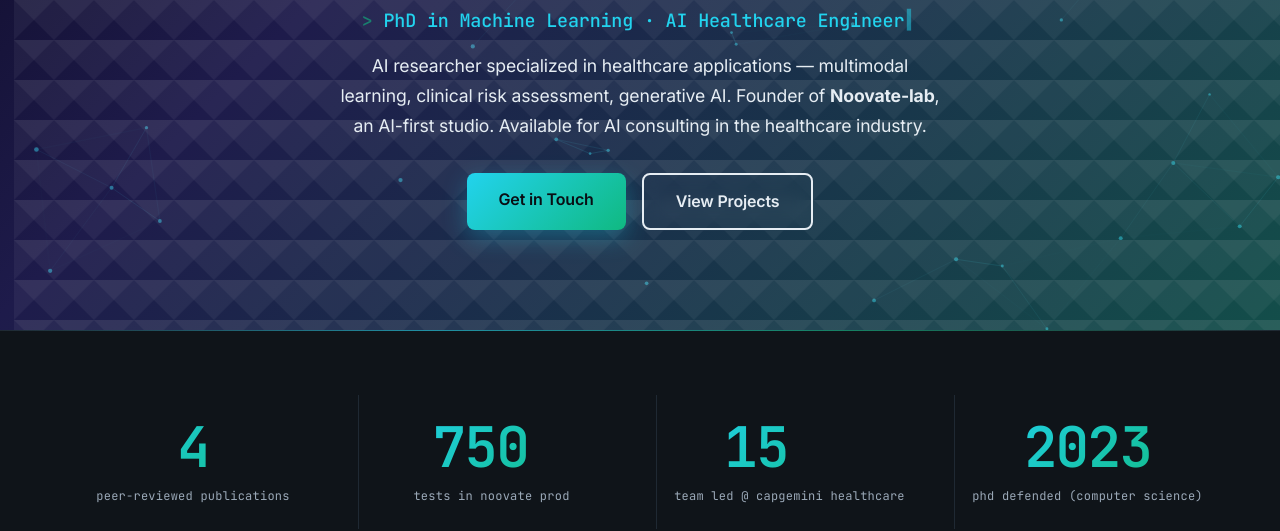
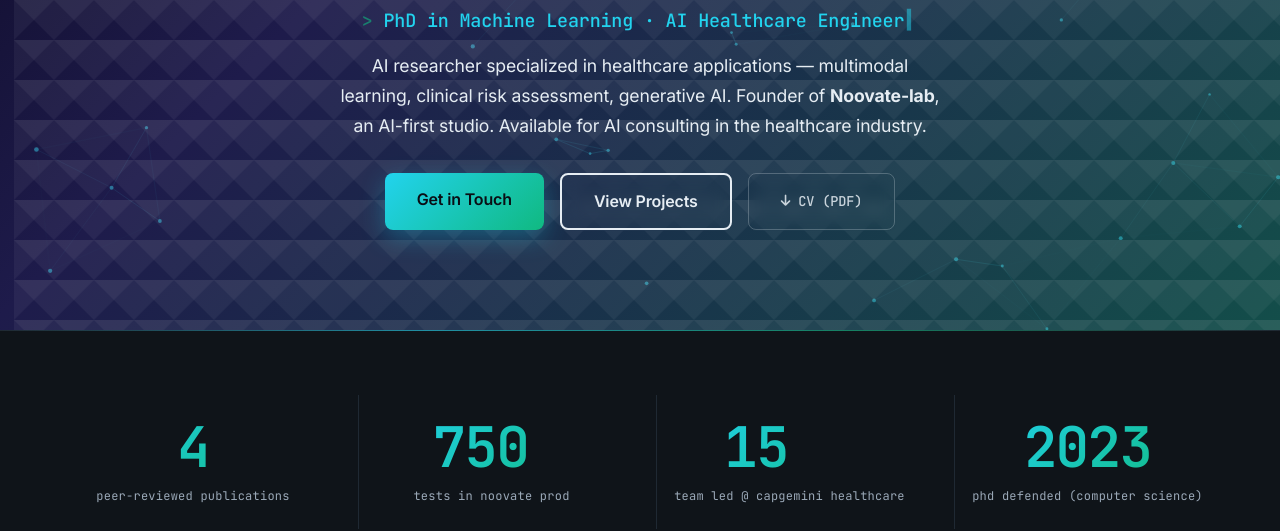
Before and after one commit to Gwyrm/CV, a plain HTML site: page index.html in a window 1280 px wide. Shown: the part 300-831 px from the top of the page. Drawn offline with nearby package versions, Linux system fonts and the light colour scheme.

Commit message:
feat: download CV (PDF) button in the hero
- Copy the FlowCV-exported PDF into the repo as Pierre_Moreau_CV.pdf
  (188 KB) so it's served directly from the same origin — clean URL,
  no redirect, no third-party
- Third hero button "↓ CV (PDF)" with native download attribute and
  aria-label. Style is intentionally tertiary (.btn-ghost) so it
  doesn't compete with the primary "Get in Touch" CTA: transparent
  background, mono font, small arrow, lights up cyan on hover
- Adds visible value for recruiters who want a quick offline copy

```diff
--- a/index.html
+++ b/index.html
@@ -141,6 +141,9 @@
                 <div class="hero-buttons" data-aos="fade-up" data-aos-delay="800">
                     <a href="#contact" class="btn btn-primary">Get in Touch</a>
                     <a href="#projects" class="btn btn-secondary">View Projects</a>
+                    <a href="Pierre_Moreau_CV.pdf" download class="btn btn-ghost" aria-label="Download CV in PDF format">
+                        <i class="fas fa-arrow-down"></i> CV (PDF)
+                    </a>
                 </div>
             </div>
         </div>
--- a/styles.css
+++ b/styles.css
@@ -1701,6 +1701,31 @@ body {
     color: var(--bg-primary);
 }
 
+/* Ghost button — for tertiary actions like "Download CV" */
+.btn-ghost {
+    background: transparent;
+    color: rgba(230, 237, 243, 0.85);
+    border: 1px solid rgba(230, 237, 243, 0.25);
+    backdrop-filter: blur(8px);
+    display: inline-flex;
+    align-items: center;
+    gap: 0.5rem;
+    font-family: var(--font-mono);
+    font-size: 0.85rem;
+    font-weight: 500;
+}
+
+.btn-ghost:hover {
+    border-color: var(--accent-cyan);
+    color: var(--accent-cyan);
+    transform: translateY(-2px);
+    background: rgba(34, 211, 238, 0.06);
+}
+
+.btn-ghost i {
+    font-size: 0.8rem;
+}
+
 /* Cards : elevated dark with subtle border */
 .contact-item {
     background: var(--bg-card);
```
Also changed, not shown: index-fr.html (+3 -0 lines), 1 other file.
